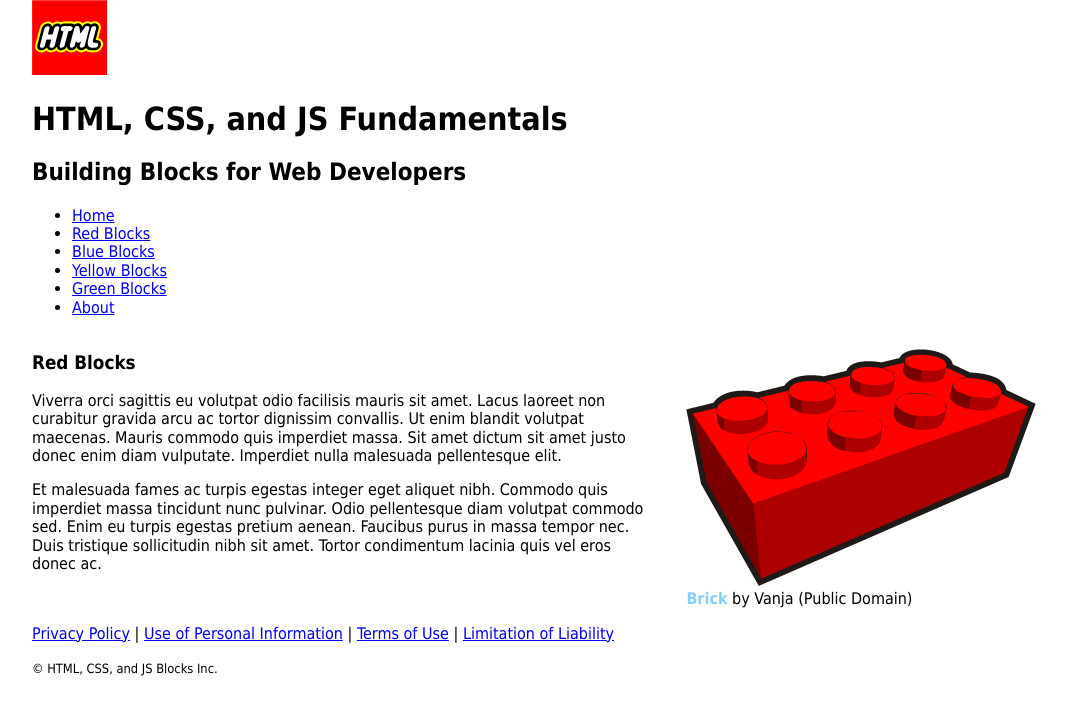
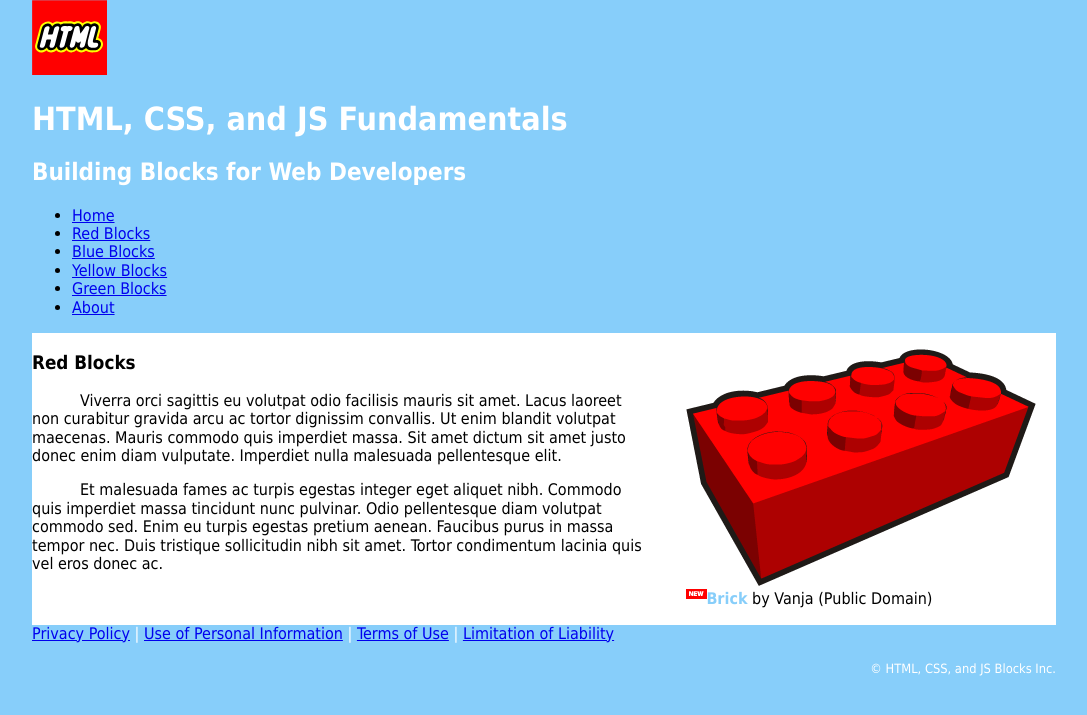
Before and after one commit to StayFrosty2/comp1002-fall25, a PHP site: page /red.php in a window 1280 px wide. Shown: the top 715 px of the page, without its empty margins (96-1183 px from the left). Run offline with PHP 8.4, Linux system fonts and the light colour scheme; some libraries are stand-ins or nearby versions.

Commit message:
finished lab c I think

```diff
--- a/lab-c/css/styles.css
+++ b/lab-c/css/styles.css
@@ -1,7 +1,9 @@
 @charset "UTF-8";
 
 /* STEP 2: TYPE/ELEMENT Selector - Create a selector that targets the HTML element, with a rule that sets the background-color to 'lightskyblue' */
-
+html {
+	background-color: lightskyblue;
+}
 
 body {
 	font-family: Tahoma, Verdana, sans-serif;
@@ -30,10 +32,18 @@ main aside {
 	background-repeat: no-repeat;
 	background-position: top right;
 */
-
+.new-feature {
+	display: inline-block;
+	padding-right: 25px;
+	background-image: url("../images/new.png");
+	background-repeat: no-repeat;
+	background-position: top right;
+}
 
 /* STEP 4: ID Selector - Create a selector that targets the specific element id (emailAddress) for the email form field on the home page, and set the font-weight property to 'bold' */
-
+#emailAddress {
+	font-weight: bold;
+}
 
 /* STEP 5: ATTRIBUTE Selector - Build a CSS selector that targets hyperlinks that have the rel attribute set to the value 'external', then add the following properties and values (this will add a little external-link icon to the link):
 	padding-left: 20px;
@@ -41,7 +51,12 @@ main aside {
 	background-repeat: no-repeat;
 	background-position: top left;
 */
-
+[rel="external"] {
+	padding-left: 20px;
+	background-image: url("../images/new.png");
+	background-repeat: no-repeat;
+	background-position: top left;
+}
 
 /* Thank you to 'pnx' at https://openclipart.org/detail/202731/external-link-icon for the very cool external link icon */
 
@@ -51,15 +66,27 @@ main a {
 	font-weight: bold;
 }
 /* STEP 6: PSEUDOCLASS Selector - Type a selector that targets A elements (hyperlinks) that are a decendent of the MAIN element (hint: see rule just above), and that are currently being hovered over by the mouse pointer - set the text-decoration to 'underline' and the color to orange */
-
+main a:hover {
+	text-decoration: underline;
+	color: orange;
+}
 
 /* STEP 7: PSEUDOELEMENT Selector - Build a selector below that targets the first letter of a BLOCKQUOTE element, then set the font-size to '2em' */
-
+blockquote::first-letter {
+	font-size: 2em;
+}
 
 /* STEP 8: DECENDENT/CONTEXTUAL Selector - Type a selector that targets P elements that are contained by a FOOTER element, and set the text-align property to 'right' */
-
+footer p {
+	text-align: right;
+}
 
 /* STEP 9: CHILD/DIRECT-DESCENDENT Selector - Assemble a CSS selector below that only targets P elements that are directly descended from a SECTION element, and set the text-indent property to '3em' */
-
+section > p {
+	text-indent: 3em;
+}
 
 /* STEP 10: GROUPED Selector - To wrap up, create a selector that sets the color to 'white' for H1, H2 and FOOTER elements */
+h1, h2, footer {
+	color: white;
+}
```
